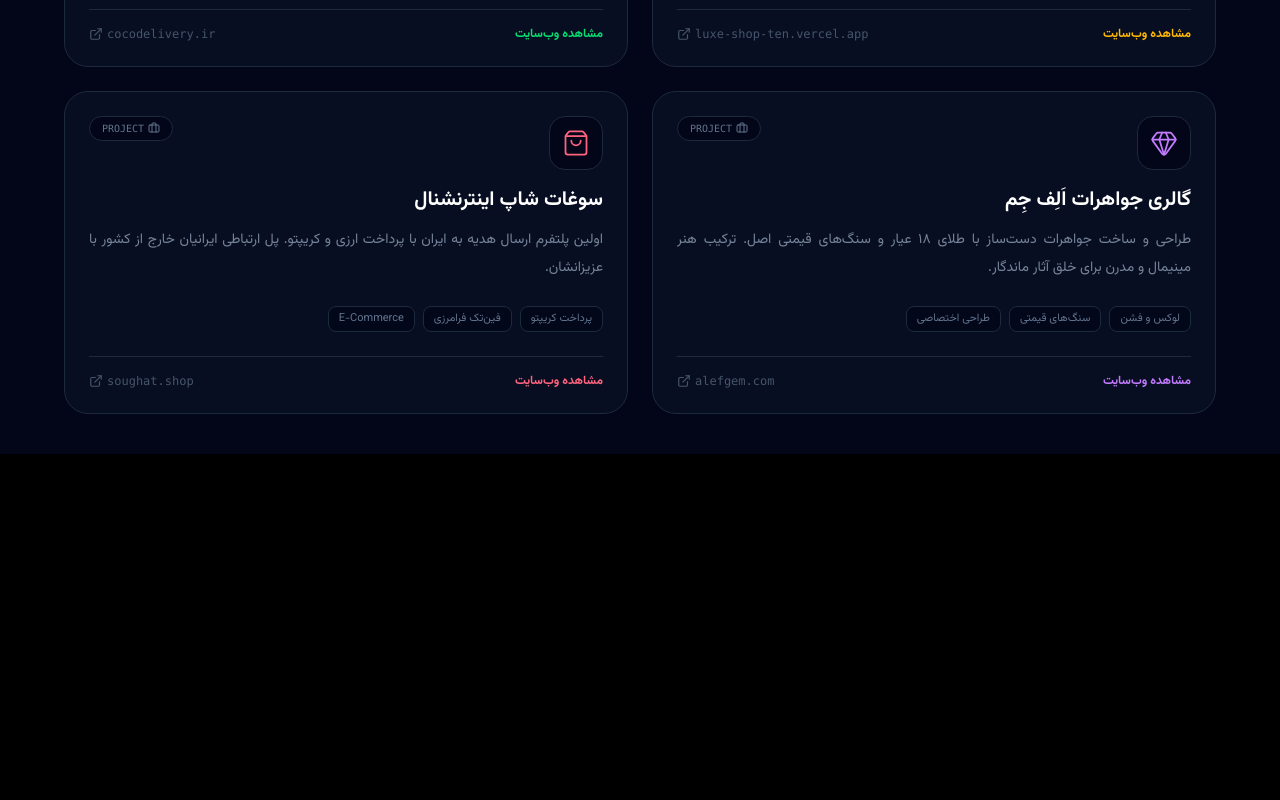
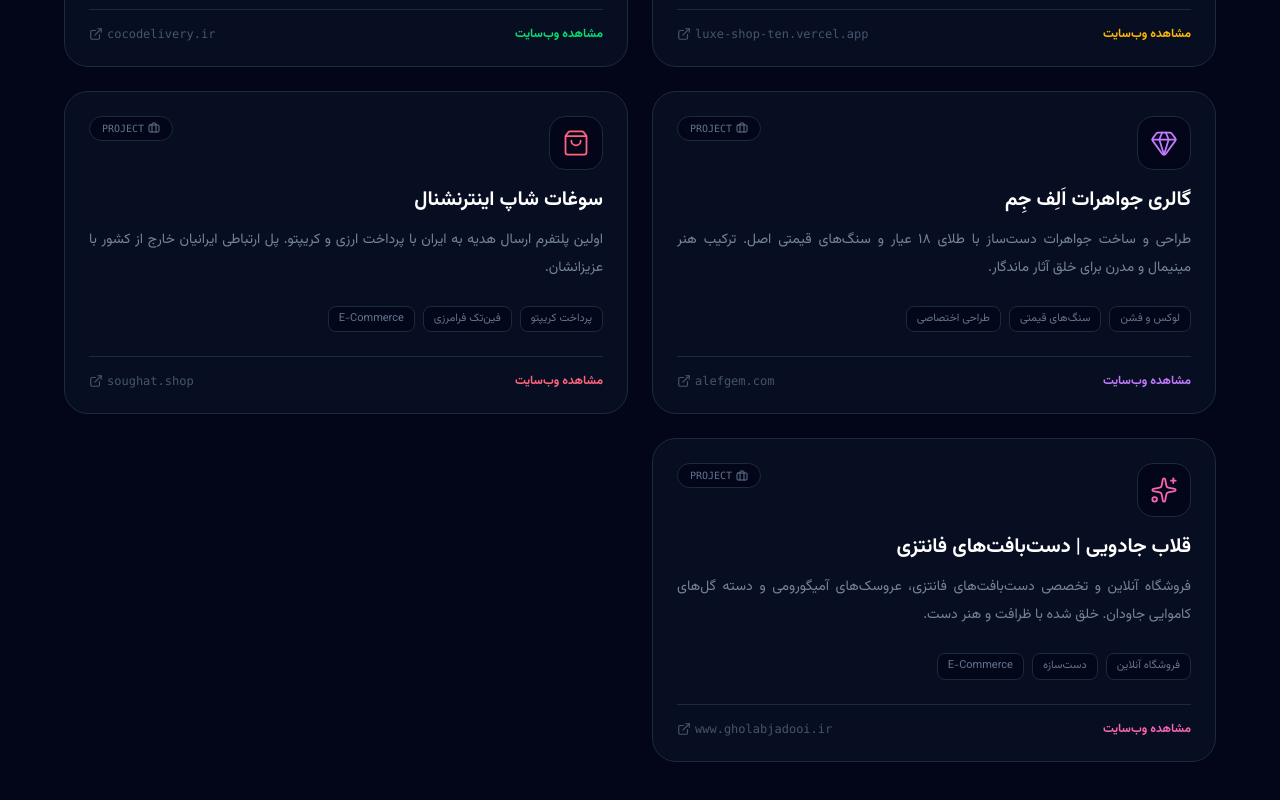
Before and after one commit to bahador-worldofcode/kiyadev-platform, a Next.js app: page /partners in a window 1280 px wide. Shown: the part 1260-2060 px from the top of the page. Before the commit the page ends 1714 px from the top, so only its background shows below. Built offline with nearby package versions, Linux system fonts and the light colour scheme.

Commit message:
feat: add Gholab Jadooi to KiyaDev projects ecosystem and fix icon component rendering

```diff
--- a/app/partners/page.tsx
+++ b/app/partners/page.tsx
@@ -1,5 +1,3 @@
-// C:\projects\KiyaDev\kiyadev-platform\app\partners\page.tsx
-
 "use client";
 
 import {
@@ -14,11 +12,12 @@
   Zap,             // برای Nexus Solana
   Bot,             // برای Mind Orbit
   LayoutDashboard, // برای Alpha System
-  Shirt            // برای Luxe Shop
+  Shirt,           // برای Luxe Shop
+  Sparkles         // برای قلاب جادویی
 } from "lucide-react";
 import Link from "next/link";
 
-// لیست کامل ۸ همکار تجاری و پروژه
+// لیست کامل ۹ همکار تجاری و پروژه
 const partners = [
   // 1. Tivan Ex
   {
@@ -115,6 +114,18 @@
     color: "text-rose-400",
     borderColor: "group-hover:border-rose-500/50",
     glow: "group-hover:shadow-rose-500/20"
+  },
+  // 9. Gholab Jadooi
+  {
+    id: 9,
+    title: "قلاب جادویی | دست‌بافت‌های فانتزی",
+    description: "فروشگاه آنلاین و تخصصی دست‌بافت‌های فانتزی، عروسک‌های آمیگورومی و دسته گل‌های کاموایی جاودان. خلق شده با ظرافت و هنر دست.",
+    features: ["فروشگاه آنلاین", "دست‌سازه", "E-Commerce"],
+    url: "https://www.gholabjadooi.ir",
+    icon: Sparkles,
+    color: "text-pink-400",
+    borderColor: "group-hover:border-pink-500/50",
+    glow: "group-hover:shadow-pink-500/20"
   }
 ];
 
@@ -144,7 +155,11 @@
 
         {/* گرید کارت‌ها */}
         <div className="grid gap-6 md:grid-cols-2 lg:grid-cols-2">
-          {partners.map((partner) => (
+          {partners.map((partner) => {
+            // حل خطای ری‌اکت: اختصاص آیکون به یک متغیر با حرف بزرگ
+            const Icon = partner.icon;
+
+            return (
               <a
                 key={partner.id}
                 href={partner.url}
@@ -156,7 +171,7 @@
                   {/* هدر کارت */}
                   <div className="flex items-start justify-between mb-4">
                     <div className={`rounded-2xl p-3 bg-slate-950 border border-slate-800 ${partner.color}`}>
-                    <partner.icon size={28} strokeWidth={1.5} />
+                      <Icon size={28} strokeWidth={1.5} />
                     </div>
                     <div className="rounded-full bg-slate-950 border border-slate-800 px-3 py-1 flex items-center gap-1">
                        <Briefcase size={12} className="text-slate-500" />
@@ -193,7 +208,8 @@
                   </div>
                 </div>
               </a>
-          ))}
+            );
+          })}
         </div>
       </div>
     </div>
```
Lines whose indentation alone changed are shown as unchanged.
